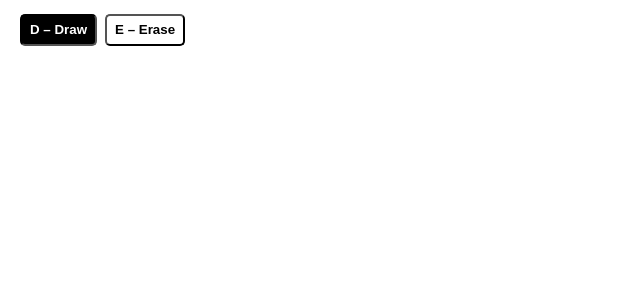
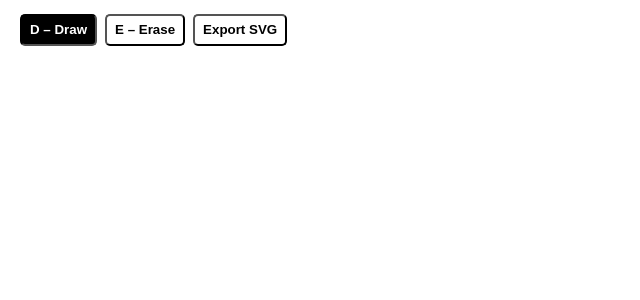
Before and after one commit to lucleray/luc.im, a Next.js app: page /draw in a window 1280 px wide. Shown: the top 300 px of the page, without its empty margins (0-640 px from the left). Built offline with nearby package versions, Linux system fonts and the light colour scheme.

Commit message:
add export to SVG button

```diff
--- a/pages/draw.tsx
+++ b/pages/draw.tsx
@@ -228,7 +228,7 @@ export default function Draw() {
 
     if (draftStroke?.length && mode !== Mode.erase) {
       context.beginPath()
-      context.strokeStyle = 'grey'
+      context.strokeStyle = 'white'
       context.lineWidth = 2
       context.moveTo(draftStroke[0].x, draftStroke[0].y)
       for (let point of draftStroke) {
@@ -240,7 +240,7 @@ export default function Draw() {
     for (let stroke of strokes) {
       if (stroke.points.length) {
         context.beginPath()
-        context.strokeStyle = stroke.highlight ? 'white' : 'grey'
+        context.strokeStyle = stroke.highlight ? 'red' : 'white'
         context.lineWidth = 2
         context.moveTo(stroke.points[0].x, stroke.points[0].y)
         for (let point of stroke.points) {
@@ -350,59 +350,56 @@ export default function Draw() {
           E – Erase
         </button>
         <button
-          style={{ display: 'none' }}
           onClick={() => {
-            // let's use a funny format
-            const WAVES_BINARY = '〜⌇'.split('')
-            const CARDS_COLORS = '♠︎♣︎♥︎♦︎'.split('')
-            const CARDS =
-              '🂡 🂢 🂣 🂤 🂥 🂦 🂧 🂨 🂩 🂪 🂫 🂬 🂭 🂮 🂱 🂲 🂳 🂴 🂵 🂶 🂷 🂸 🂹 🂺 🂻 🂼 🂽 🂾 🃁 🃂 🃃 🃄 🃅 🃆 🃇 🃈 🃉 🃊 🃋 🃌 🃍 🃎 🃑 🃒 🃓 🃔 🃕 🃖 🃗 🃘 🃙 🃚 🃛 🃜 🃝 🃞'.split(
-                ' '
-              )
-            const SIGNS = '⏁⏄⏇⏉⏀⏂⏅⏆┼⏊⏈'.split('')
-            const STARS =
-              '✢✣✤✥✦✧★☆✯✩✪✫✬✭✮✷✵✸✹✺❊✻✽✼❉✱✲✾❃❋✳︎✴︎❇︎❈※❅❆❄︎⚙︎✿❀❁❂'.split('')
-            const EMOJIS =
-              '🫶 🤲 👐 🙌 👏 🤝 👍 👎 👊 ✊ 🤛 🤜 🤞 🫰 🤟 🤘 👌 🤌 🤏 🫳 🫴 👈 👉 👆 👇 ✋ 🤚 🖐 🖖 👋 🤙 🫲 🫱 🙏 🫵'.split(
-                ' '
-              )
-            const NUMBERS = '0123456789'.split('')
-            const NUMBERS_LETTERS =
-              '0123456789abcdefghijklmnopqrstuvwxyzABCDEFGHIJKLMNOPQRSTUVWXYZ'.split(
-                ''
-              )
+            let minX = +Infinity
+            let minY = +Infinity
+            let maxX = 0
+            let maxY = 0
+            for (const stroke of strokes) {
+              for (const point of stroke.points) {
+                if (point.x < minX) {
+                  minX = point.x
+                }
+                if (point.x > maxX) {
+                  maxX = point.x
+                }
+                if (point.y < minY) {
+                  minY = point.y
+                }
+                if (point.y > maxY) {
+                  maxY = point.y
+                }
+              }
+            }
 
-            const chars = NUMBERS_LETTERS
-            const charLength = chars.length
+            console.log(minX, minY)
 
-            const makeItWavy = (num: number) => {
-              let output = ''
-              let v = num
-              while (v > 0) {
-                const remainder = v % charLength
-                output += chars[remainder]
-                v = (v - remainder) / charLength
+            const width = maxX - minX
+            const height = maxY - minY
+
+            let str = `<svg width="${width}" height="${height}" viewBox="0 0 ${width} ${height}">`
+
+            for (const stroke of strokes) {
+              let d = ``
+
+              for (let i = 0; i < stroke.points.length; i += 1) {
+                const point = stroke.points[i]
+                d += `${i === 0 ? 'M' : ' L'} ${point.x - minX} ${
+                  point.y - minY
+                }`
               }
 
-              return output
+              str += `<path stroke="white" strokeWidth="1" fill="none" d="${d}" />`
             }
 
-            let str = strokes
-              .map((stroke) =>
-                stroke.points
-                  .map(
-                    (point) => `${makeItWavy(point.x)}.${makeItWavy(point.y)}`
-                  )
-                  .join('.')
-              )
-              .join(':')
+            str += '</svg>'
 
             console.log(str)
 
             navigator.clipboard.writeText(str)
           }}
         >
-          Export
+          Export SVG
         </button>
       </div>
       {strokes.length > 0 ? (
```
